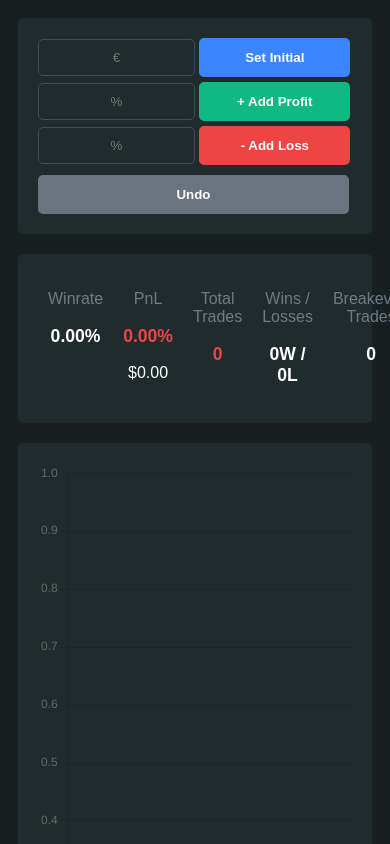
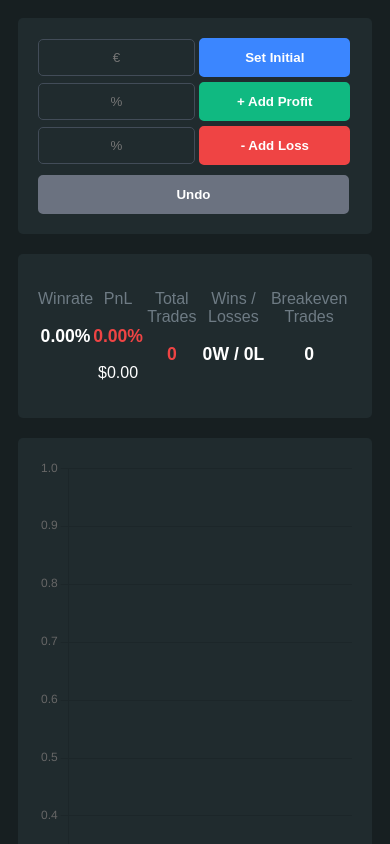
Before and after one commit to ZacdxKun/projet, a website built with Parcel: page src/index.html in a window 390 px wide. Shown: the top 844 px of the page. Built offline with nearby package versions, Linux system fonts and the light colour scheme.

Commit message:
responsive design  update

```diff
--- a/src/css/style.css
+++ b/src/css/style.css
@@ -14,7 +14,7 @@ html {
   background-color: #171f21;
 }
 
-@media (max-width: 800px) {
+@media (max-width: 1000px) {
   .flex-container {
     flex-direction: column;
   }
@@ -118,8 +118,6 @@ button {
 
 .topRight > div {
   flex-grow: 2;
-  margin-left: 10px;
-  margin-right: 10px;
 }
 
 .infoTitle {
--- a/src/index.html
+++ b/src/index.html
@@ -1,7 +1,7 @@
 <!DOCTYPE html>
 <html lang="en">
   <head>
-    <meta charset="UTF-8" />
+    <meta charset="UTF-8" name="viewport" content="width=device-width, initial-scale=1.0" />
     <link rel="stylesheet" type="text/css" href="css/style.css" />
     <script type="module" src="js/app.js"></script>
     <link rel="icon" type="image/x-icon" href="./images/favicon.ico" />
```
